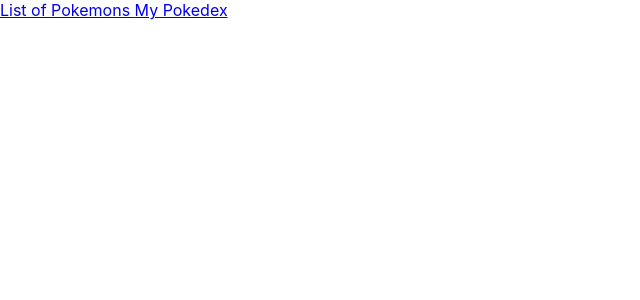
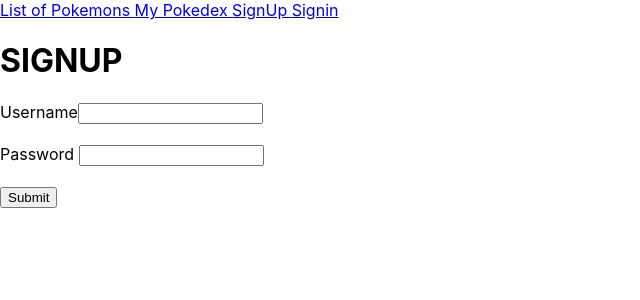
Before and after one commit to HaniHarriga/Projet-Pok-dex, a React (Create React App) app: page /signup in a window 1280 px wide. Shown: the top 300 px of the page, without its empty margins (0-640 px from the left). Built offline with nearby package versions, Linux system fonts and the light colour scheme.

Commit message:
Page register

```diff
--- /dev/null
+++ b/node-auth/models/user.js
@@ -0,0 +1,3 @@
+const mongoose = require("mongoose");
+
+module.exports = mongoose.model("User", { name: String, password: String });
--- a/package.json
+++ b/package.json
@@ -6,12 +6,13 @@
     "@testing-library/jest-dom": "^5.16.5",
     "@testing-library/react": "^13.4.0",
     "@testing-library/user-event": "^13.5.0",
+    "axios": "^1.2.2",
     "boostrap": "^2.0.0",
     "bootstrap": "^5.2.3",
     "react": "^18.2.0",
     "react-bootstrap": "^2.7.0",
     "react-dom": "^18.2.0",
-    "react-router-dom": "^6.4.5",
+    "react-router-dom": "^6.6.1",
     "react-scripts": "5.0.1",
     "web-vitals": "^2.1.4"
   },
--- a/src/App.js
+++ b/src/App.js
@@ -2,6 +2,8 @@ import { Route, Routes } from "react-router-dom";
 import Header from "./components/Header";
 import PokeList from "./components/PokeList";
 import Pokedex from "./components/Pokedex";
+import SignUp from "./components/SignUp";
+import Singin from "./components/Singin";
 
 export default function App() {
   return (
@@ -9,7 +11,9 @@ export default function App() {
       <Header />
       <Routes>
         <Route path="/" element={<PokeList />} />
+        <Route path="/signup" element={<SignUp />} />
         <Route path="/Pokedex" element={<Pokedex />} />
+        <Route path="/Singin" element={<Singin />} />
       </Routes>
     </div>
   );
--- a/src/components/Header.js
+++ b/src/components/Header.js
@@ -6,6 +6,8 @@ export default function Header() {
       <nav>
         <Link to="/"> List of Pokemons </Link>
         <Link to="/Pokedex"> My Pokedex </Link>
+        <Link to="/signup"> SignUp </Link>
+        <Link to="/signin"> Signin </Link>
       </nav>
     </div>
   );
--- /dev/null
+++ b/src/components/SignUp.js
@@ -0,0 +1,54 @@
+import { useState } from "react";
+import axios from "axios";
+
+function SignUp() {
+  const [username, setUsername] = useState("");
+  const [password, setPassword] = useState("");
+
+  const handleSubmit = () => {
+    console.log(username, password);
+    axios
+      .post("http://localhost:5000/signup", {
+        username: username,
+        password: password,
+      })
+      .then((res) => {
+        console.log(res);
+      })
+      .catch((err) => {
+        console.log(err);
+      });
+  };
+
+  return (
+    <div className="outcard">
+      <h1 className="center"> SIGNUP</h1>
+      Username
+      <input
+        className="inputs"
+        type="text"
+        value={username}
+        onChange={(e) => {
+          setUsername(e.target.value);
+        }}
+      />{" "}
+      <br /> <br />
+      Password{" "}
+      <input
+        className="inputs"
+        type="password"
+        value={password}
+        onChange={(e) => {
+          setPassword(e.target.value);
+        }}
+      />{" "}
+      <br /> <br />
+      <button onClick={handleSubmit} className="btns">
+        {" "}
+        Submit
+      </button>
+    </div>
+  );
+}
+
+export default SignUp;
--- /dev/null
+++ b/src/components/Singin.js
@@ -0,0 +1,5 @@
+function Singin() {
+  return <div>Singin</div>;
+}
+
+export default Singin;
```
Also changed, not shown: node-auth/controller/user.js (added, +51 -0 lines), node-auth/index.js (added, +33 -0 lines), node-auth/package.json (added, +19 -0 lines), 2 other files (tests, documents, lock files or other folders).
